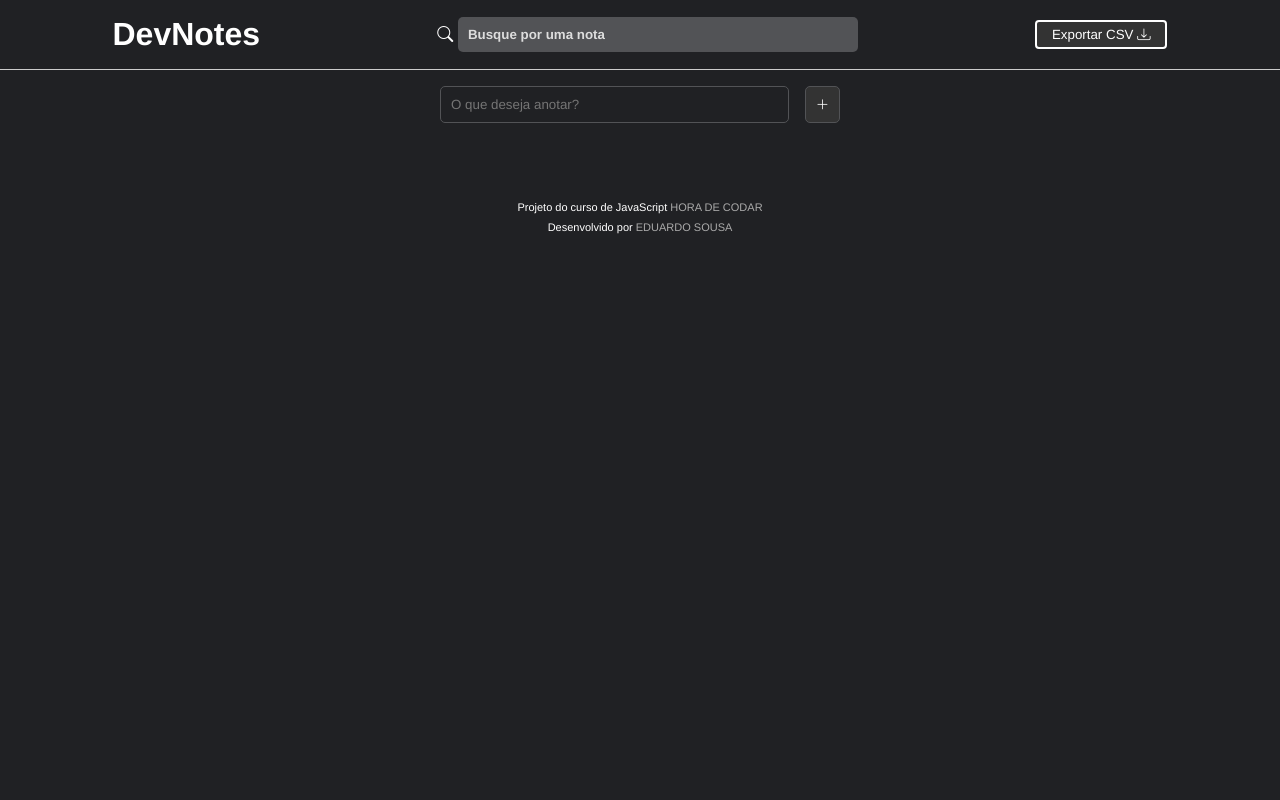
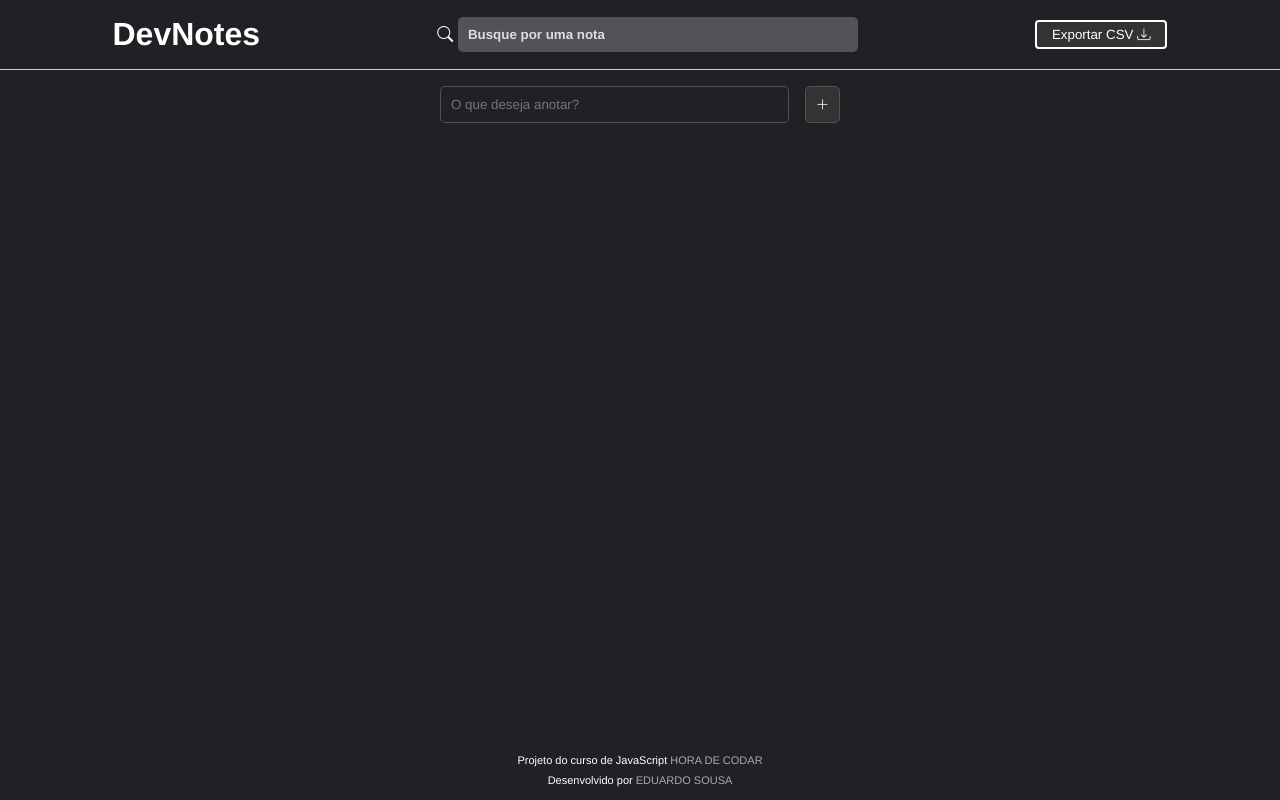
Before and after one commit to eduardosousadev/devNotes_project, a plain HTML site: page index.html in a window 1280 px wide. Drawn offline with nearby package versions, Linux system fonts and the light colour scheme.

Commit message:
update styles.css

```diff
--- a/assets/css/styles.css
+++ b/assets/css/styles.css
@@ -8,8 +8,12 @@
 }
 
 body {
+    height: 100vh;
     background-color: #202124;
+    display: flex;
+    flex-direction: column;
 }
+
 
 /* Cabeçalho */
 header {
@@ -159,9 +163,7 @@ header #export-notes:hover {
 
 footer {
     width: 100%;
-    bottom: 0;
-    /* margin: 0 auto 10px; */
-    margin: 10px auto;
+    margin: auto 0 10px;
     text-align: center;
     font-size: 11px;
     line-height: 20px;
```
